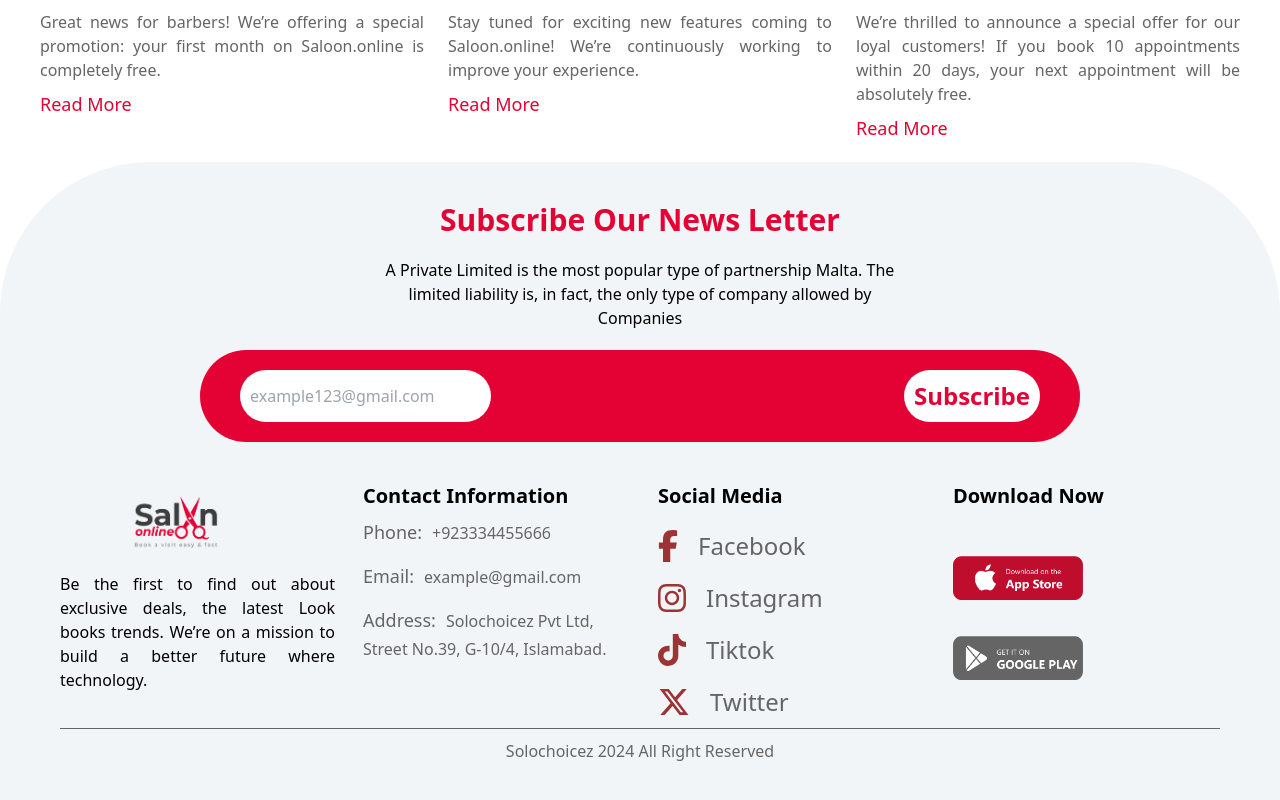
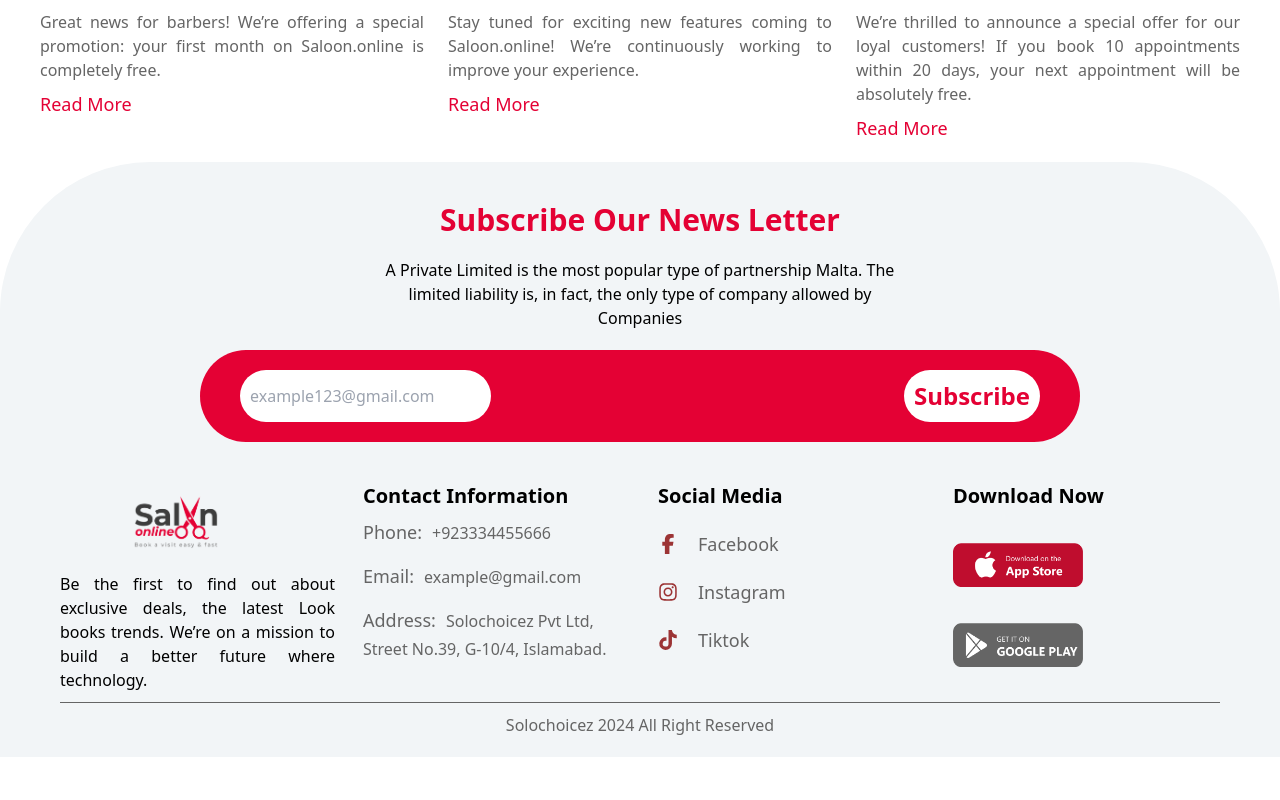
Before and after one commit to 744anwar/Saloon.Online, a React (Vite) app: page / in a window 1280 px wide. Shown: the part 6815-7615 px from the top of the page. After the commit the page ends 7572 px from the top, so only its background shows below. Built offline with nearby package versions, Linux system fonts and the light colour scheme.

Commit message:
update footer

```diff
--- a/src/Footer.jsx
+++ b/src/Footer.jsx
@@ -2,7 +2,7 @@
 import {
   faFacebookF,
   faInstagram,
-  faXTwitter,
+  // faXTwitter,
   faTiktok,
 } from "@fortawesome/free-brands-svg-icons";
 import AOS from "aos";
@@ -18,11 +18,11 @@
     AOS.init({
       duration: 1000,
       once: true,
-      offset:50,
+      offset: 50,
     });
   }, []);
   return (
-    <footer className="w-full h-screen m-0 py-1 md:py-5 px-1 md:px-10 bg-[#F2F5F7] md:rounded-tl-[150px] md:rounded-tr-[150px] ">
+    <footer className="w-full h-full m-0 py-1 md:py-5 px-1 md:px-10 bg-[#F2F5F7] md:rounded-tl-[150px] md:rounded-tr-[150px] ">
       <div className="flex flex-col justify-center items-center w-full">
         <h2
           data-aos="zoom-in"
@@ -128,10 +128,10 @@
           >
             <FontAwesomeIcon
               icon={faFacebookF}
-              size="2x"
-              className=" text-[#9c3435] "
+              // size="2x"
+              className=" text-[#9c3435] h-5 w-5"
             />
-            <h2 className="font-sans font-medium text-2xl text-Gray capitalize ">
+            <h2 className="font-sans font-medium text-lg text-Gray capitalize ">
               facebook
             </h2>
           </a>
@@ -143,10 +143,10 @@
           >
             <FontAwesomeIcon
               icon={faInstagram}
-              size="2x"
-              className=" text-[#9c3435] "
+              // size="2x"
+              className=" text-[#9c3435] h-5 w-5"
             />
-            <h2 className="font-sans font-medium text-2xl text-Gray capitalize ">
+            <h2 className="font-sans font-medium text-lg text-Gray capitalize ">
               instagram
             </h2>
           </a>
@@ -158,14 +158,14 @@
           >
             <FontAwesomeIcon
               icon={faTiktok}
-              size="2x"
-              className=" text-[#9c3435] "
+              //size="2x"
+              className=" text-[#9c3435] h-5 w-5"
             />
-            <h2 className="font-sans font-medium text-2xl text-Gray capitalize ">
+            <h2 className="font-sans font-medium text-lg text-Gray capitalize ">
               tiktok
             </h2>
           </a>
-          <a
+          {/* <a
             data-aos="fade-up"
             href="https://twitter.com/?lang=en"
             target="_blank"
@@ -173,13 +173,13 @@
           >
             <FontAwesomeIcon
               icon={faXTwitter}
-              size="2x"
-              className=" text-[#9c3435] "
+              //size="2x"
+              className=" text-[#9c3435] h-5 w-5"
             />
-            <h2 className="font-sans font-medium text-2xl text-Gray capitalize ">
+            <h2 className="font-sans font-medium text-lg text-Gray capitalize ">
               twitter
             </h2>
-          </a>
+          </a> */}
         </div>
         <div className="grid grid-cols-1  px-2 gap-2">
           <h2
```
